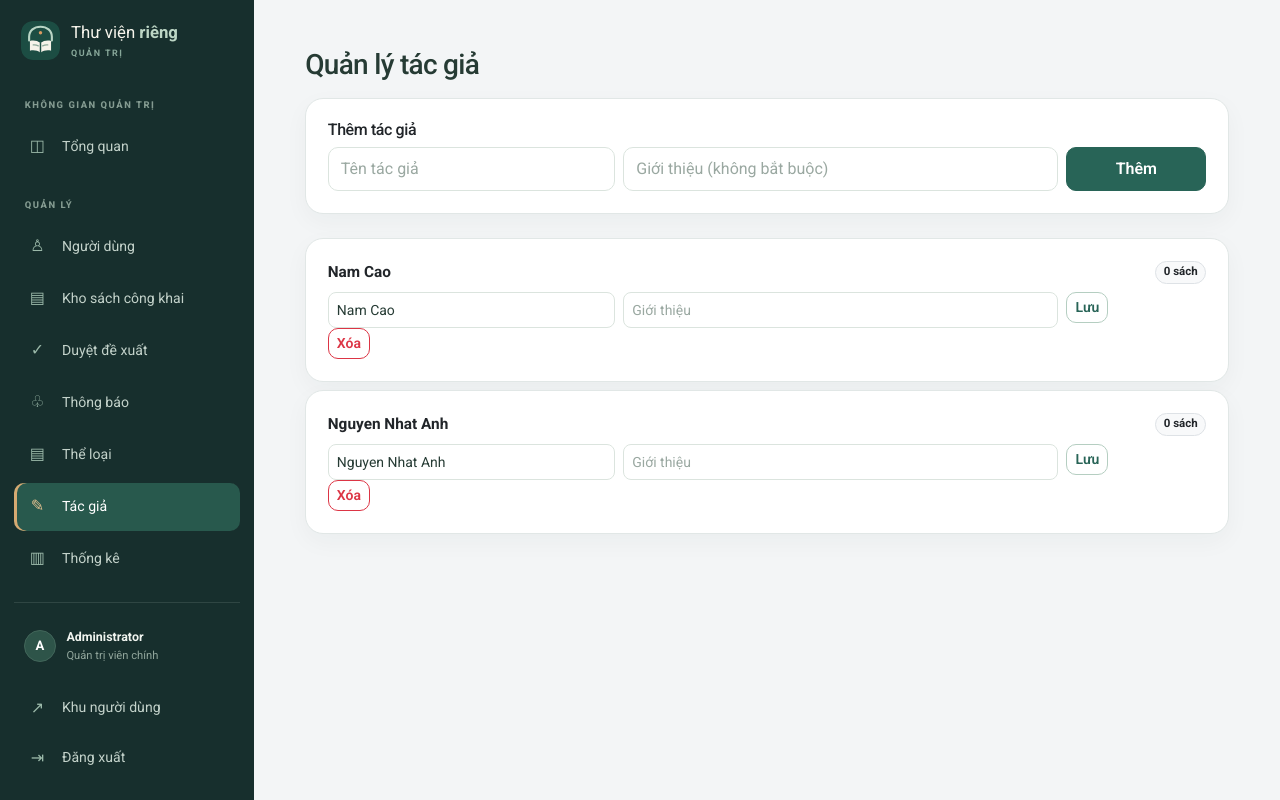
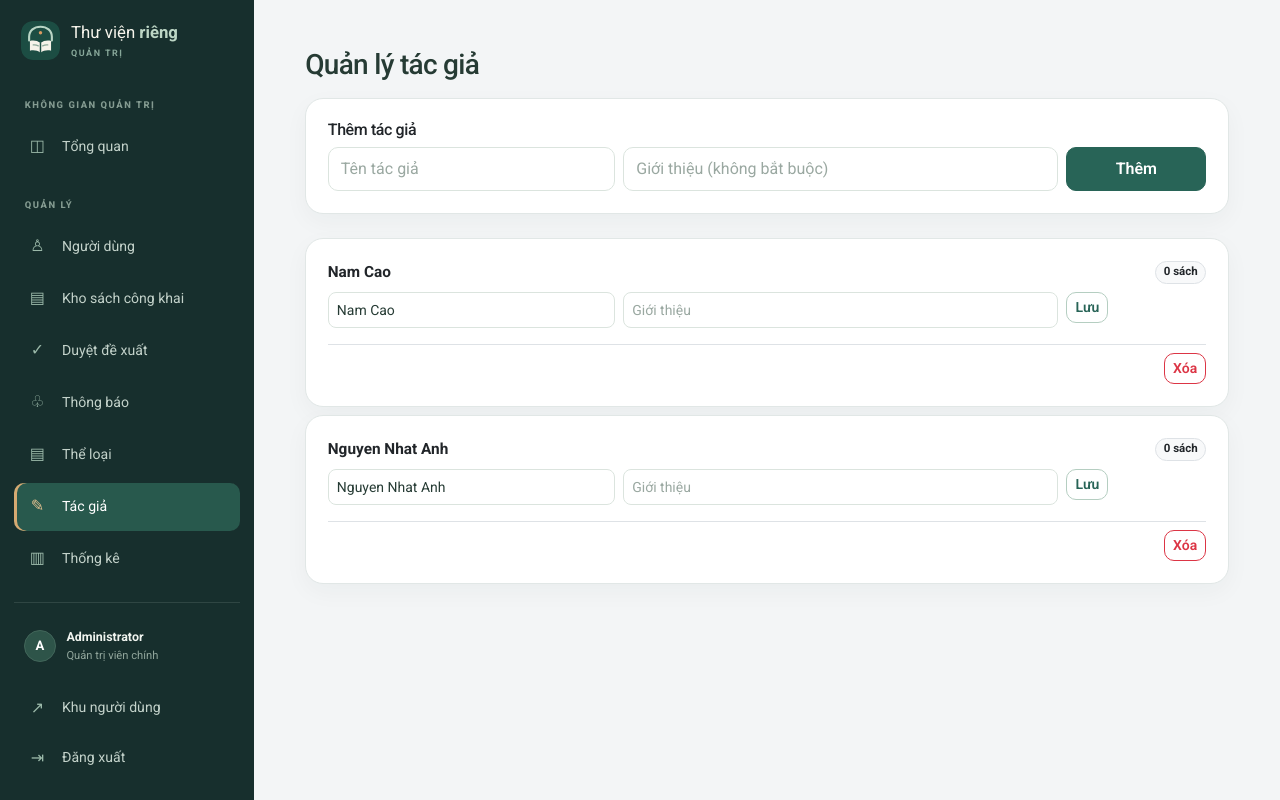
Before and after one commit to thanhcan1105/private_library_laravel, a Laravel app: page /admin/authors in a window 1280 px wide. Run offline with Laravel 12, Linux system fonts and the light colour scheme; a user stored in the database is signed in; data comes from the database, SQL or seed files in the repository; data that the repository does not hold is empty; style sheets or scripts are compiled from the project's sources; parts of the project's set-up code (start-up, migrations or seed data) failed here and were passed over.

Commit message:
Separate author delete action from edit form

```diff
--- a/resources/views/admin/authors/index.blade.php
+++ b/resources/views/admin/authors/index.blade.php
@@ -31,7 +31,7 @@
                 <div class="col-md-6"><label for="author-bio-{{ $author->id }}" class="visually-hidden">Giới thiệu</label><input id="author-bio-{{ $author->id }}" name="bio" class="form-control form-control-sm" maxlength="12000" value="{{ $author->bio }}" placeholder="Giới thiệu"></div>
                 <div class="col-auto"><button class="btn btn-outline-primary btn-sm">Lưu</button></div>
             </form>
-            <form method="POST" action="{{ route('admin.authors.destroy', $author->id) }}" data-confirm-message="Xóa tác giả này? Sách liên quan vẫn được giữ trong thư viện nhưng sẽ không còn thông tin tác giả." data-confirm-title="Xóa tác giả?" data-confirm-accept="Xóa tác giả" data-confirm-variant="danger">
+            <form method="POST" action="{{ route('admin.authors.destroy', $author->id) }}" class="mt-3 pt-2 border-top d-flex justify-content-end" data-confirm-message="Xóa tác giả này? Sách liên quan vẫn được giữ trong thư viện nhưng sẽ không còn thông tin tác giả." data-confirm-title="Xóa tác giả?" data-confirm-accept="Xóa tác giả" data-confirm-variant="danger">
                 @csrf
                 @method('DELETE')
                 <button class="btn btn-outline-danger btn-sm">Xóa</button>
```
